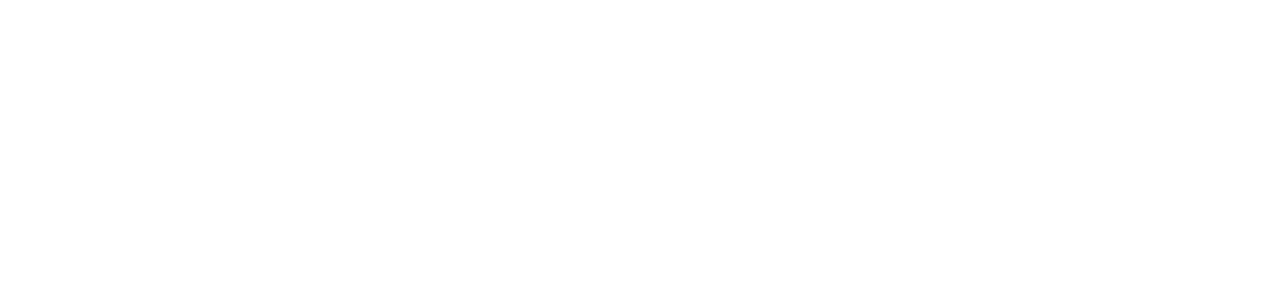
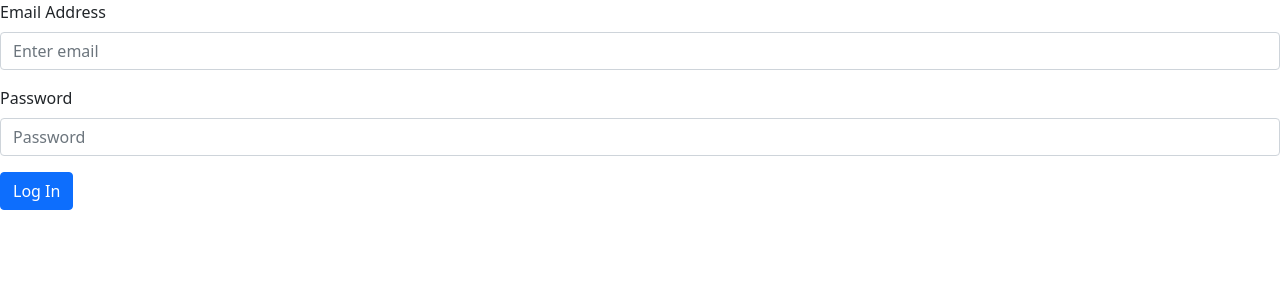
Before and after one commit to alanyousefzadeh/automotion-reports-web-platform, a React (Create React App) app in the folder client/: page /login in a window 1280 px wide. Shown: the top 300 px of the page. Built offline with nearby package versions, Linux system fonts and the light colour scheme.

Commit message:
added router

```diff
--- a/client/package.json
+++ b/client/package.json
@@ -6,8 +6,12 @@
     "@testing-library/jest-dom": "^5.16.4",
     "@testing-library/react": "^13.3.0",
     "@testing-library/user-event": "^13.5.0",
+    "axios": "^0.27.2",
+    "bootstrap": "^5.1.3",
     "react": "^18.2.0",
+    "react-bootstrap": "^2.4.0",
     "react-dom": "^18.2.0",
+    "react-router-dom": "^6.3.0",
     "react-scripts": "5.0.1",
     "web-vitals": "^2.1.4"
   },
--- a/client/src/App.js
+++ b/client/src/App.js
@@ -1,9 +1,18 @@
-
+import {BrowserRouter, Routes, Route} from 'react-router-dom';
+import LoginPage from './pages/LoginPage/LoginPage';
+import WelcomePage from './pages/WelcomePage/WelcomePage';
 
 function App() {
   return (
     <div className="App">
-
+      <BrowserRouter>
+        <Routes>
+          {/* <Route path='/' element={<RegisterPage/>}/> */}
+          <Route path='/login' element={<LoginPage/>}/>
+          <Route path='/welcome' element={<WelcomePage/>}/>
+          {/* <Route path='/report' element={<ReportPage/>}/>   */}
+        </Routes>
+      </BrowserRouter>
     </div>
   );
 }
--- /dev/null
+++ b/client/src/components/Garage/Garage.js
@@ -0,0 +1,22 @@
+import axios from "axios";
+import Card from 'react-bootstrap/Card';
+import Button from 'react-bootstrap/Button';
+
+function Garage(props) {
+    const {title, image} = props;
+    return (
+        <Card className="m-3" style={{ width: '15rem'}}>
+            <Card.Img variant="top" src={image} />
+            <Card.Body>
+                <Card.Title>{title}</Card.Title>
+                <Card.Text>
+                Some quick example text to build on the card title and make up the bulk of
+                the card's content.
+                </Card.Text>
+                <Button variant="primary">See Report</Button>
+            </Card.Body>
+        </Card>
+    );
+}
+
+export default Garage;
--- /dev/null
+++ b/client/src/components/Login/Login.js
@@ -0,0 +1,51 @@
+import React, {useState} from "react";
+import Form from 'react-bootstrap/Form';
+import Button from "react-bootstrap/esm/Button";
+import axios from "axios";
+
+
+function Login() {
+
+    const [email, setEmail] = useState('');
+    const [password, setPassword] = useState('');
+    const [error, setError] = useState('');
+    const [success, setSuccess] = useState(false);
+
+    //function to POST login credentials to login API
+    function handleSubmit(event) {
+        event.preventDefault();
+        axios
+            .post('http://localhost:8080/login', {
+                email,
+                password
+            })
+            //if the credentials are valid, store them in session storage for later use
+            .then((response) => {
+                sessionStorage.setItem("token", response.data.token);
+                setSuccess(true)
+                event.target.reset();
+            })
+            .catch((error) => {
+                setError(error.response.data);
+            });
+    };
+
+    return (
+        <Form onSubmit={handleSubmit}>
+            <Form.Group className="mb-3" controlId="formBasicEmail">
+                <Form.Label>Email Address</Form.Label>
+                <Form.Control type="email" placeholder="Enter email" value={email} onChange={event => setEmail(event.target.value)} />
+            </Form.Group>
+            <Form.Group className="mb-3" controlId="formBasicPassword">
+                <Form.Label>Password</Form.Label>
+                <Form.Control type="password" placeholder="Password" value={password} onChange={event => setPassword(event.target.value)} />
+            </Form.Group>
+            <Button variant="primary" type="submit">
+                Log In
+            </Button>
+      </Form>
+
+    );
+}
+
+export default Login;
--- a/client/src/index.js
+++ b/client/src/index.js
@@ -1,6 +1,7 @@
 import React from 'react';
 import ReactDOM from 'react-dom/client';
 import App from './App';
+import 'bootstrap/dist/css/bootstrap.css';
 
 
 const root = ReactDOM.createRoot(document.getElementById('root'));
--- /dev/null
+++ b/client/src/pages/LoginPage/LoginPage.js
@@ -0,0 +1,16 @@
+import React, { useState} from 'react';
+import { Link, Navigate } from 'react-router-dom';
+import Form from 'react-bootstrap/Form';
+import Button from 'react-bootstrap/Button';
+import axios from 'axios';
+import LoginComponent from '../../components/Login/Login';
+
+function LoginPage(){
+
+    return (
+        <LoginComponent/>
+    );
+
+}
+
+export default LoginPage;
--- /dev/null
+++ b/client/src/pages/WelcomePage/WelcomePage.js
@@ -0,0 +1,36 @@
+import React, { useState} from 'react';
+import axios from 'axios';
+import Garage from '../../components/Garage/Garage';
+
+const data = [
+    {
+      id: 1,
+      title: "Garage title",
+      image: "https://i.imgur.com/example.jpg"
+    },
+    {
+      id: 2,
+      title: "Garage title",
+      image: "https://i.imgur.com/example.jpg"
+    },
+    {
+      id: 3,
+      title: "Garage title",
+      image: "https://i.imgur.com/example.jpg"
+    },
+    ]
+
+function ReportPage(){
+    // const [garages, setGarages] = useState([]);
+    return (
+
+        <div className="cards d-flex justify-content-center">
+            {data.map(garage =>(
+                <Garage key={garage.id} title={garage.title} image={garage.image}/>
+            ))}
+        </div>
+    );
+
+}
+
+export default ReportPage;
```
Also changed, not shown: client/src/pages/ReportPage/ReportPage..js (added), 1 other file (tests, documents, lock files or other folders).
